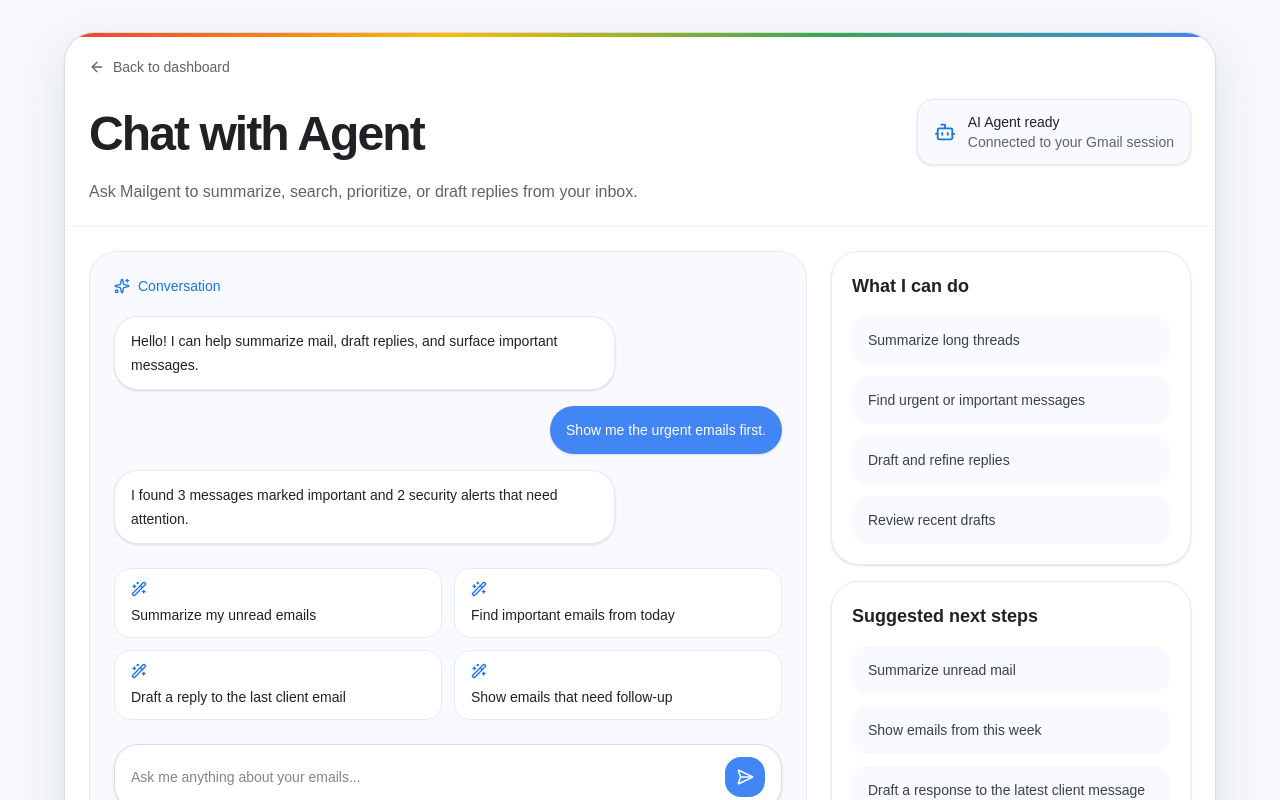
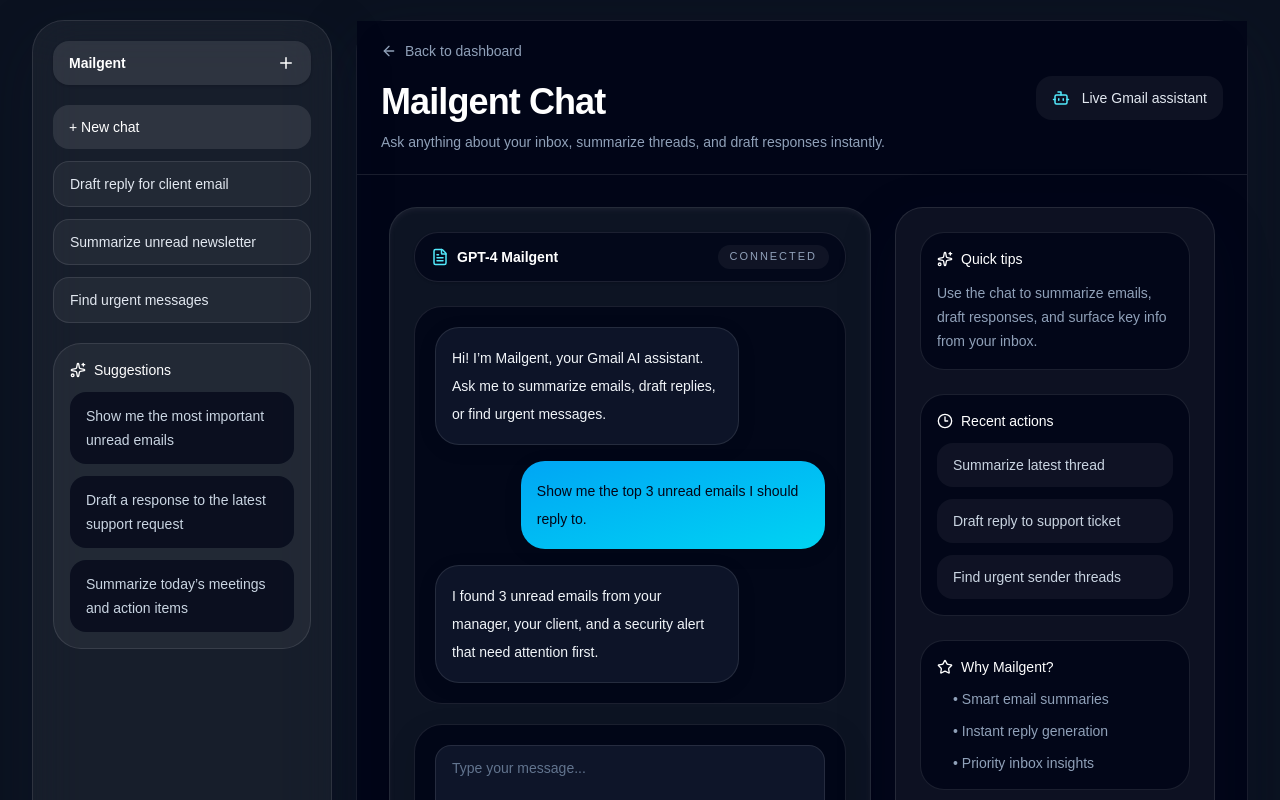
Before and after one commit to NADEEM604539/Gmail-assistant-Agent, a Next.js app in the folder frontend/: page /chat in a window 1280 px wide. Shown: the top 800 px of the page. Built offline with nearby package versions, Linux system fonts and the light colour scheme; no server answers.

Commit message:
pushing changes of chat page

```diff
--- a/frontend/app/chat/page.js
+++ b/frontend/app/chat/page.js
@@ -1,78 +1,130 @@
 "use client";
 
 import Link from "next/link";
-import { ArrowLeft, Bot, Sparkles, SendHorizonal, Wand2 } from "lucide-react";
+import {
+  ArrowLeft,
+  Bot,
+  Clock3,
+  FileText,
+  MessageSquare,
+  Send,
+  Sparkles,
+  Star,
+  Plus,
+} from "lucide-react";
 
-const quickPrompts = [
-  "Summarize my unread emails",
-  "Find important emails from today",
-  "Draft a reply to the last client email",
-  "Show emails that need follow-up",
+const recentChats = [
+  "Draft reply for client email",
+  "Summarize unread newsletter",
+  "Find urgent messages",
+];
+
+const suggestions = [
+  "Show me the most important unread emails",
+  "Draft a response to the latest support request",
+  "Summarize today’s meetings and action items",
 ];
 
 const messages = [
   {
     role: "assistant",
-    text: "Hello! I can help summarize mail, draft replies, and surface important messages.",
+    text: "Hi! I’m Mailgent, your Gmail AI assistant. Ask me to summarize emails, draft replies, or find urgent messages.",
   },
   {
     role: "user",
-    text: "Show me the urgent emails first.",
+    text: "Show me the top 3 unread emails I should reply to.",
   },
   {
     role: "assistant",
-    text: "I found 3 messages marked important and 2 security alerts that need attention.",
+    text: "I found 3 unread emails from your manager, your client, and a security alert that need attention first.",
   },
 ];
 
 export default function ChatPage() {
   return (
-    <main className="min-h-screen bg-[#F6F8FC] px-4 py-4 text-[#202124] sm:px-6 sm:py-6 lg:px-8 lg:py-8">
-      <section className="mx-auto max-w-6xl">
-        <div className="overflow-hidden rounded-[30px] border border-[#DADCE0] bg-white shadow-[0_1px_2px_rgba(60,64,67,0.08),0_18px_48px_rgba(60,64,67,0.12)]">
-          <div className="h-1 w-full bg-[linear-gradient(90deg,_#EA4335,_#FBBC05,_#34A853,_#4285F4)]" />
+    <main className="min-h-screen bg-[#0B1220] px-4 py-5 text-slate-100 sm:px-6 lg:px-8">
+      <div className="mx-auto flex max-w-[1600px] flex-col gap-6 xl:grid xl:grid-cols-[300px_minmax(0,1fr)]">
+        <aside className="hidden xl:flex flex-col gap-5 rounded-[32px] border border-white/10 bg-white/5 p-5 shadow-[0_20px_60px_rgba(15,23,42,0.25)] backdrop-blur-xl">
+          <div className="flex items-center justify-between gap-3 rounded-2xl bg-white/10 px-4 py-3 text-sm font-semibold text-white shadow-sm shadow-black/10">
+            <span>Mailgent</span>
+            <Plus size={18} />
+          </div>
 
-          <div className="flex flex-col gap-6 border-b border-[#F1F3F4] px-5 py-5 sm:px-6 lg:flex-row lg:items-center lg:justify-between">
+          <div className="space-y-3">
+            <button className="w-full rounded-2xl bg-white/10 px-4 py-3 text-left text-sm font-medium text-white transition hover:bg-white/15">
+              + New chat
+            </button>
+            {recentChats.map((chat) => (
+              <button
+                key={chat}
+                className="w-full rounded-2xl border border-white/10 bg-white/5 px-4 py-3 text-left text-sm text-slate-200 transition hover:border-white/20 hover:bg-white/10"
+              >
+                {chat}
+              </button>
+            ))}
+          </div>
+
+          <div className="rounded-[28px] border border-white/10 bg-white/5 p-4 text-sm text-slate-300">
+            <div className="mb-3 flex items-center gap-2 text-white">
+              <Sparkles size={16} />
+              Suggestions
+            </div>
+            <div className="space-y-3">
+              {suggestions.map((item) => (
+                <div key={item} className="rounded-2xl bg-slate-950/70 px-4 py-3 text-sm leading-6">
+                  {item}
+                </div>
+              ))}
+            </div>
+          </div>
+        </aside>
+
+        <section className="rounded-[32px] border border-white/10 bg-slate-950/95 shadow-[0_20px_60px_rgba(15,23,42,0.35)]">
+          <div className="border-b border-white/10 bg-slate-950/95 px-6 py-5 sm:flex sm:items-center sm:justify-between">
             <div>
-              <Link href="/" className="inline-flex items-center gap-2 text-sm font-medium text-[#5F6368] transition hover:text-[#202124]">
+              <Link href="/" className="inline-flex items-center gap-2 text-sm text-slate-400 transition hover:text-slate-200">
                 <ArrowLeft size={16} />
                 Back to dashboard
               </Link>
-              <h1 className="mt-4 text-[2rem] font-semibold tracking-[-0.04em] text-[#202124] sm:text-[2.6rem] lg:text-[3rem]">
-                Chat with Agent
+              <h1 className="mt-4 text-3xl font-semibold tracking-tight text-white sm:text-4xl">
+                Mailgent Chat
               </h1>
-              <p className="mt-2 max-w-2xl text-[1rem] leading-7 text-[#5F6368]">
-                Ask Mailgent to summarize, search, prioritize, or draft replies from your inbox.
+              <p className="mt-2 max-w-2xl text-sm leading-6 text-slate-400">
+                Ask anything about your inbox, summarize threads, and draft responses instantly.
               </p>
             </div>
 
-            <div className="flex items-center gap-3 rounded-2xl border border-[#E8EAED] bg-[#F8FAFF] px-4 py-3 text-sm text-[#5F6368] shadow-sm">
-              <Bot className="text-[#1A73E8]" size={22} />
-              <div>
-                <p className="font-medium text-[#202124]">AI Agent ready</p>
-                <p>Connected to your Gmail session</p>
-              </div>
+            <div className="mt-4 flex items-center gap-3 rounded-2xl bg-white/5 px-4 py-3 text-sm text-slate-200 sm:mt-0">
+              <Bot className="text-cyan-300" size={18} />
+              Live Gmail assistant
             </div>
           </div>
 
-          <div className="grid gap-6 p-5 lg:grid-cols-[minmax(0,1.3fr)_minmax(280px,360px)] lg:p-6">
-            <div className="rounded-[28px] border border-[#E8EAED] bg-[#F8FAFF] p-5 sm:p-6">
-              <div className="flex items-center gap-2 text-sm font-medium text-[#1A73E8]">
-                <Sparkles size={16} />
-                Conversation
+          <div className="grid gap-6 px-6 py-6 xl:grid-cols-[minmax(0,1fr)_320px] xl:px-8 xl:py-8">
+            <div className="flex h-full flex-col rounded-[28px] border border-white/10 bg-[#111827]/80 p-4 shadow-inner shadow-white/5 sm:p-6">
+              <div className="flex items-center justify-between gap-4 rounded-3xl border border-white/10 bg-slate-950/80 px-4 py-3 text-sm text-slate-300 shadow-sm">
+                <div className="flex items-center gap-2">
+                  <FileText size={18} className="text-cyan-300" />
+                  <span className="font-semibold text-white">GPT-4 Mailgent</span>
+                </div>
+                <span className="rounded-full bg-white/5 px-3 py-1 text-[11px] uppercase tracking-[0.18em] text-slate-400">
+                  Connected
+                </span>
               </div>
 
-              <div className="mt-5 space-y-4">
+              <div className="mt-6 flex-1 overflow-hidden rounded-[28px] border border-white/10 bg-slate-950/90">
+                <div className="max-h-[66vh] overflow-y-auto px-4 py-5 sm:px-5">
+                  <div className="space-y-4">
                     {messages.map((message, index) => (
                       <div
                         key={`${message.role}-${index}`}
                         className={`flex ${message.role === "user" ? "justify-end" : "justify-start"}`}
                       >
                         <div
-                      className={`max-w-[85%] rounded-3xl px-4 py-3 text-sm leading-6 shadow-sm sm:max-w-[75%] ${
+                          className={`max-w-[88%] rounded-[24px] px-4 py-4 text-sm leading-7 shadow-[0_4px_20px_rgba(0,0,0,0.08)] sm:max-w-[78%] ${
                             message.role === "user"
-                          ? "bg-[#4285F4] text-white"
-                          : "border border-[#E8EAED] bg-white text-[#202124]"
+                              ? "bg-gradient-to-br from-sky-500 to-cyan-400 text-slate-950"
+                              : "border border-white/10 bg-slate-900/90 text-slate-100"
                           }`}
                         >
                           {message.text}
@@ -80,63 +132,72 @@
                       </div>
                     ))}
                   </div>
-
-              <div className="mt-6 grid gap-3 sm:grid-cols-2">
-                {quickPrompts.map((prompt) => (
-                  <button
-                    key={prompt}
-                    className="rounded-2xl border border-[#E8EAED] bg-white px-4 py-3 text-left text-sm font-medium text-[#202124] transition hover:border-[#D2E3FC] hover:bg-[#EEF4FF]"
-                  >
-                    <Wand2 size={16} className="mb-2 text-[#1A73E8]" />
-                    {prompt}
-                  </button>
-                ))}
-              </div>
-
-              <div className="mt-6 flex items-center gap-3 rounded-[24px] border border-[#DADCE0] bg-white px-4 py-3 shadow-sm">
-                <input
-                  type="text"
-                  placeholder="Ask me anything about your emails..."
-                  className="min-w-0 flex-1 bg-transparent text-sm text-[#202124] outline-none placeholder:text-[#80868B]"
-                />
-                <button className="inline-flex h-10 w-10 items-center justify-center rounded-2xl bg-[#4285F4] text-white transition hover:bg-[#1A73E8]">
-                  <SendHorizonal size={18} />
-                </button>
                 </div>
               </div>
 
-            <div className="space-y-4">
-              <SidePanel title="What I can do" items={[
-                "Summarize long threads",
-                "Find urgent or important messages",
-                "Draft and refine replies",
-                "Review recent drafts",
-              ]} />
-              <SidePanel title="Suggested next steps" items={[
-                "Summarize unread mail",
-                "Show emails from this week",
-                "Draft a response to the latest client message",
-                "Find anything marked important",
-              ]} />
+              <div className="mt-5 rounded-[28px] border border-white/10 bg-slate-950/95 p-4 shadow-[0_10px_30px_rgba(0,0,0,0.12)] sm:p-5">
+                <form className="flex flex-col gap-3">
+                  <label className="sr-only" htmlFor="chat-input">
+                    Chat prompt
+                  </label>
+                  <textarea
+                    id="chat-input"
+                    rows={2}
+                    placeholder="Type your message..."
+                    className="min-h-[96px] w-full resize-none rounded-2xl border border-white/10 bg-slate-900/95 px-4 py-3 text-sm text-slate-100 outline-none placeholder:text-slate-500 focus:border-cyan-400 focus:ring-2 focus:ring-cyan-400/20"
+                  />
+                  <div className="flex flex-col gap-3 sm:flex-row sm:items-center sm:justify-between">
+                    <div className="flex flex-wrap gap-2 text-[13px] text-slate-400">
+                      <span className="rounded-full border border-white/10 bg-white/5 px-3 py-1">Shift + Enter for newline</span>
+                      <span className="rounded-full border border-white/10 bg-white/5 px-3 py-1">AI-powered Gmail context</span>
+                    </div>
+                    <button className="inline-flex items-center justify-center rounded-2xl bg-cyan-500 px-5 py-3 text-sm font-semibold text-slate-950 transition hover:bg-cyan-400">
+                      <Send size={16} className="mr-2" />
+                      Send message
+                    </button>
+                  </div>
+                </form>
               </div>
             </div>
+
+            <aside className="space-y-6 rounded-[28px] border border-white/10 bg-white/5 p-5 shadow-[0_20px_60px_rgba(15,23,42,0.18)] sm:p-6">
+              <div className="rounded-3xl border border-white/10 bg-slate-950/90 p-4 text-sm text-slate-300">
+                <div className="mb-3 flex items-center gap-2 text-white">
+                  <Sparkles size={16} />
+                  Quick tips
+                </div>
+                <p className="leading-6 text-slate-400">
+                  Use the chat to summarize emails, draft responses, and surface key info from your inbox.
+                </p>
+              </div>
+
+              <div className="rounded-3xl border border-white/10 bg-slate-950/90 p-4 text-sm text-slate-300">
+                <div className="mb-3 flex items-center gap-2 text-white">
+                  <Clock3 size={16} />
+                  Recent actions
+                </div>
+                <div className="space-y-3">
+                  <div className="rounded-2xl bg-white/5 px-4 py-3">Summarize latest thread</div>
+                  <div className="rounded-2xl bg-white/5 px-4 py-3">Draft reply to support ticket</div>
+                  <div className="rounded-2xl bg-white/5 px-4 py-3">Find urgent sender threads</div>
+                </div>
+              </div>
+
+              <div className="rounded-3xl border border-white/10 bg-slate-950/90 p-4 text-sm text-slate-300">
+                <div className="mb-3 flex items-center gap-2 text-white">
+                  <Star size={16} />
+                  Why Mailgent?
+                </div>
+                <ul className="space-y-3 pl-4 text-slate-400">
+                  <li>• Smart email summaries</li>
+                  <li>• Instant reply generation</li>
+                  <li>• Priority inbox insights</li>
+                </ul>
+              </div>
+            </aside>
           </div>
         </section>
+      </div>
     </main>
   );
 }
-
-function SidePanel({ title, items }) {
-  return (
-    <div className="rounded-[28px] border border-[#E8EAED] bg-white p-5 shadow-sm">
-      <h2 className="text-lg font-semibold text-[#202124]">{title}</h2>
-      <div className="mt-4 space-y-3">
-        {items.map((item) => (
-          <div key={item} className="rounded-2xl bg-[#F8FAFF] px-4 py-3 text-sm leading-6 text-[#3C4043]">
-            {item}
-          </div>
-        ))}
-      </div>
-    </div>
-  );
-}
```
Lines whose indentation alone changed are shown as unchanged.
